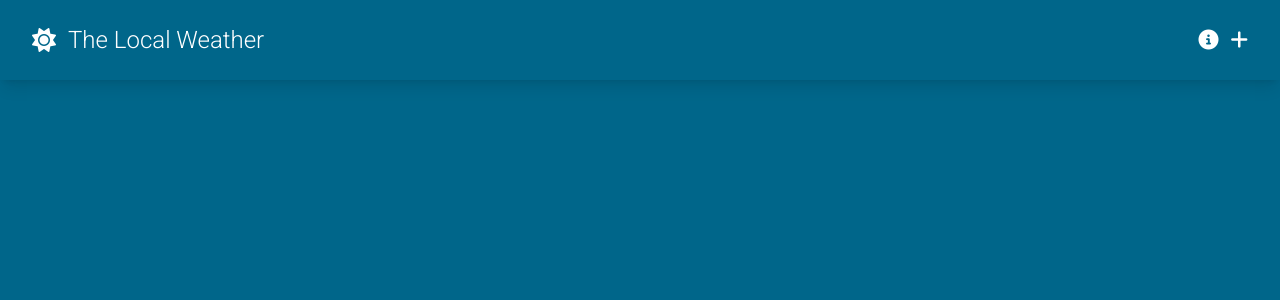
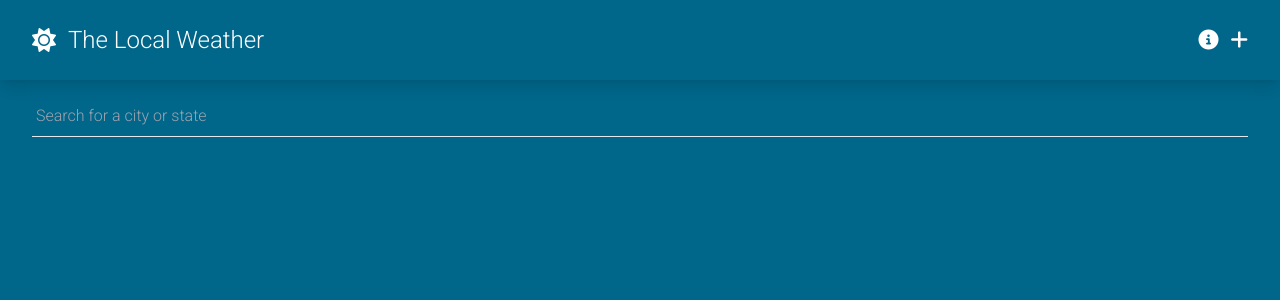
Before and after one commit to iLestar/Weather-App, a Vue app: page / in a window 1280 px wide. Shown: the top 300 px of the page. Built offline with nearby package versions, Linux system fonts and the light colour scheme.

Commit message:
Remove package-lock.json from tracking

```diff
--- a/package.json
+++ b/package.json
@@ -11,6 +11,7 @@
     "format": "prettier --write src/"
   },
   "dependencies": {
+    "axios": "^1.6.0",
     "vue": "^3.3.4",
     "vue-router": "^4.2.5"
   },
--- a/src/App.vue
+++ b/src/App.vue
@@ -9,6 +9,3 @@
 import { RouterView } from 'vue-router'
 import SiteNavigation from './components/SiteNavigation.vue';
 </script>
-
-<style lang="scss" scoped>
-</style>
--- a/src/views/HomeView.vue
+++ b/src/views/HomeView.vue
@@ -1,5 +1,41 @@
-<script setup></script>
+<template>
+  <main class="container text-white">
+    <div class="pt-4 mb-8 relative">
+      <input type="text" v-model="searchQuery" @input="getSearchResults" placeholder="Search for a city or state" class="py-2 px-1 w-full bg-transparent border-b focus:border-weather-secondary focus:outline-none focus:shadow-[0px_1px_0_0_#004E71]">
+  <ul class="absolute bg-weather-secondary text-white shadow-md py-2 px-1 top-[66px] w-full" v-if="apiSearchResult">
+    <li class="py-2 cursor-pointer">
+      {{ apiSearchResult.name }}, {{ apiSearchResult.sys.country }}
+    </li>
+  </ul>
 
-<template>
-  <main></main>
+    </div>
+  </main>
 </template>
+
+<script setup>
+import { ref } from 'vue';
+import axios from 'axios'
+
+  const searchQuery = ref("")
+  const queryTimeout = ref("null")
+  const apiSearchResult = ref(null)
+
+  const api_key = 'e67840bae93839e21012aedf830ab540'
+  const url_base = 'https://api.openweathermap.org/data/2.5/'
+
+const getSearchResults = () => {
+  clearTimeout(queryTimeout.value)
+  queryTimeout.value = setTimeout(async () => {
+    if (searchQuery.value !== "") {
+      try {
+        const result = await axios.get(`${url_base}weather?q=${searchQuery.value}&units=metric&lang=es&appid=${api_key}`)
+        apiSearchResult.value = result.data
+      } catch (error) {
+        console.log("Error al obtener la ciudad")
+      }
+    } else {
+      apiSearchResult.value = null
+    }
+  }, 300)
+  }
+</script>
```
Also changed, not shown: 2 other files (tests, documents, lock files or other folders).
